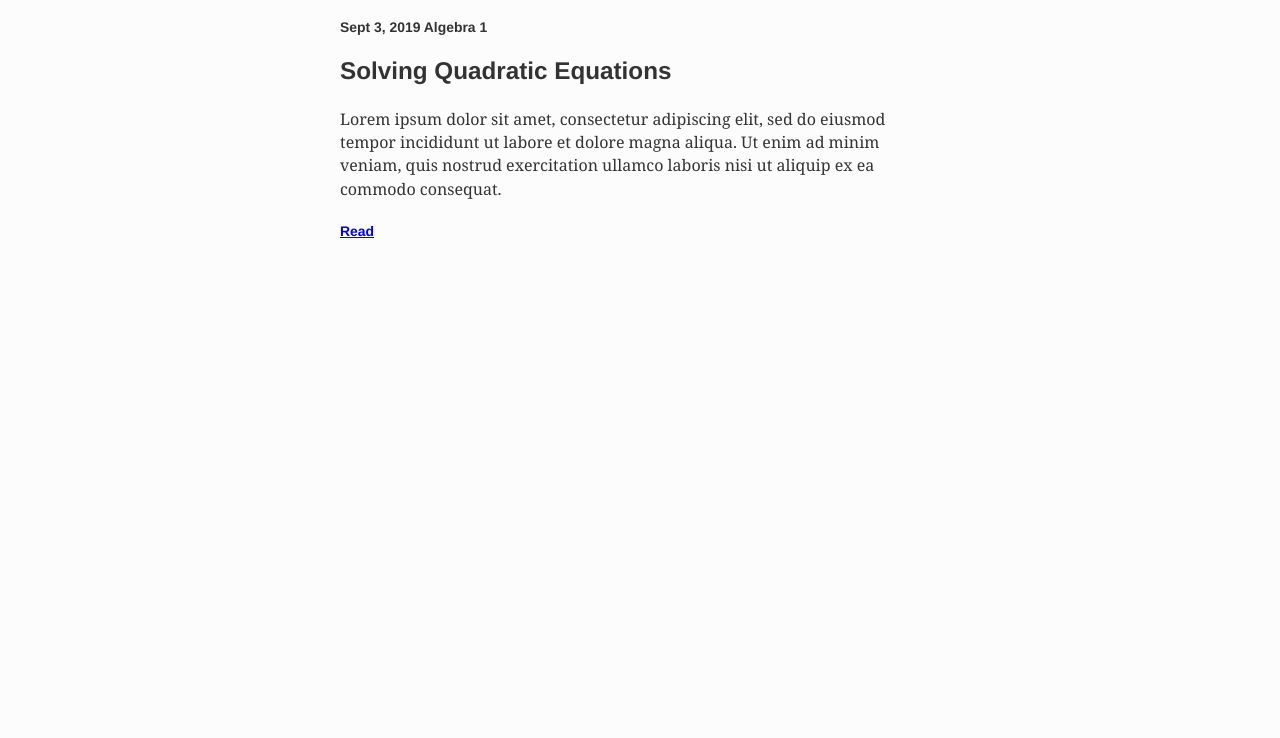
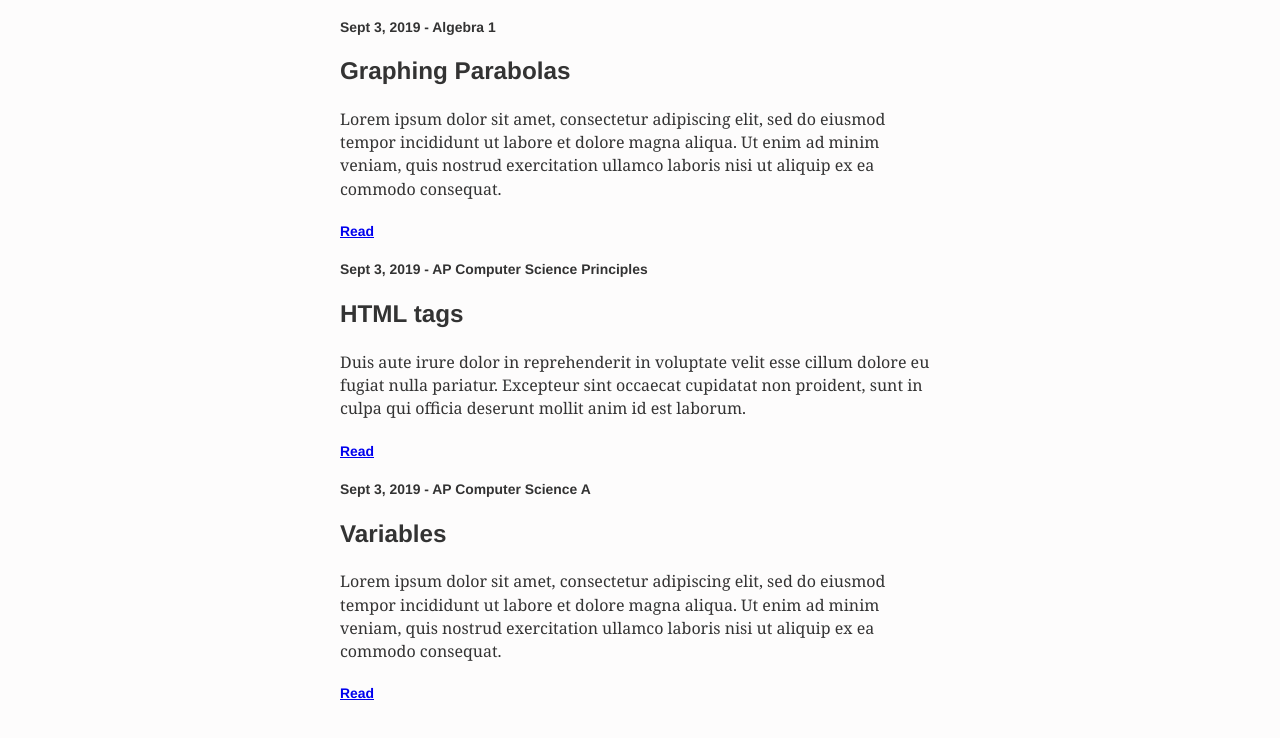
Before and after one commit to lamsond/morning-moon, a Gatsby site in the folder lamsite/: page / in a window 1280 px wide. Shown: the part 130-868 px from the top of the page. Before the commit the page ends 800 px from the top, so only its background shows below. Built offline with nearby package versions, Linux system fonts and the light colour scheme; Gatsby itself is replaced by a stand-in of ours.

Commit message:
added props to nugget

```diff
--- a/lamsite/src/components/lessonNugget.js
+++ b/lamsite/src/components/lessonNugget.js
@@ -1,17 +1,13 @@
 import React from 'react';
 import { Link } from 'gatsby';
 
-export default () => {
+export default (props) => {
     return (
         <div>
-            <h5>Sept 3, 2019 <span>Algebra 1</span></h5>
-            <h2>Solving Quadratic Equations</h2>
+            <h5>{ props.date } - <span>{ props.subject }</span></h5>
+            <h2>{ props.title }</h2>
             <p>
-                Lorem ipsum dolor sit amet, consectetur adipiscing
-                 elit, sed do eiusmod tempor incididunt ut labore
-                  et dolore magna aliqua. Ut enim ad minim veniam,
-                   quis nostrud exercitation ullamco laboris nisi
-                    ut aliquip ex ea commodo consequat.
+                { props.text }
             </p>
             <h5><Link to='/'>Read</Link></h5>
         </div>
--- a/lamsite/src/pages/index.js
+++ b/lamsite/src/pages/index.js
@@ -5,6 +5,20 @@ import LessonNugget from '../components/lessonNugget.js';
 export default () => (
 <Layout>
     <h1>Lessons</h1>
-    <LessonNugget />
+    <LessonNugget date='Sept 3, 2019' subject='Algebra 1' title='Graphing Parabolas'
+        text='Lorem ipsum dolor sit amet, consectetur adipiscing elit, sed do eiusmod tempor
+        incididunt ut labore et dolore magna aliqua. Ut enim ad minim veniam, quis nostrud exercitation
+         ullamco laboris nisi ut aliquip ex ea commodo consequat.'
+    />
+    <LessonNugget date='Sept 3, 2019' subject='AP Computer Science Principles' title='HTML tags'
+        text='Duis aute irure dolor in reprehenderit in voluptate velit esse cillum dolore eu fugiat nulla
+         pariatur. Excepteur sint occaecat cupidatat non proident, sunt in culpa qui officia deserunt mollit
+          anim id est laborum.'
+    />
+    <LessonNugget date='Sept 3, 2019' subject='AP Computer Science A' title='Variables'
+        text='Lorem ipsum dolor sit amet, consectetur adipiscing elit, sed do eiusmod tempor
+        incididunt ut labore et dolore magna aliqua. Ut enim ad minim veniam, quis nostrud exercitation
+         ullamco laboris nisi ut aliquip ex ea commodo consequat.'
+    />
 </Layout>
 );
```
